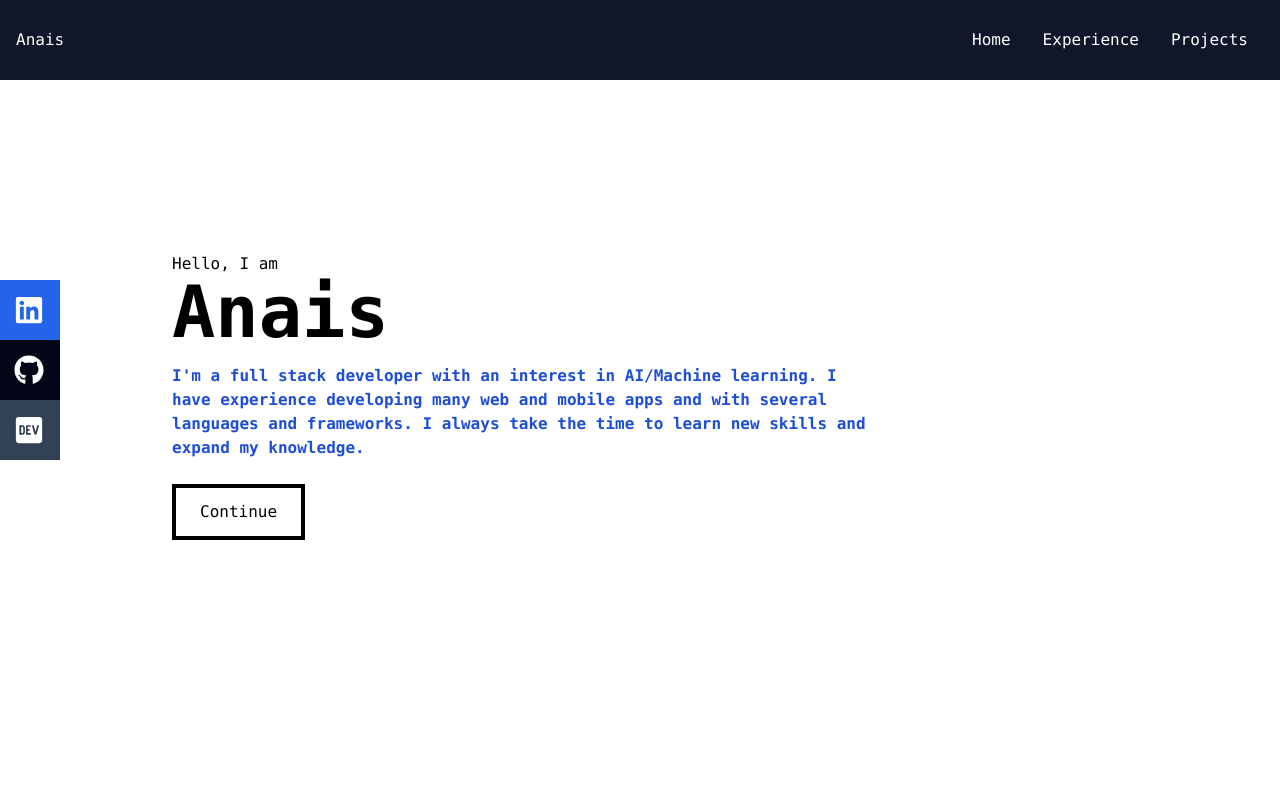
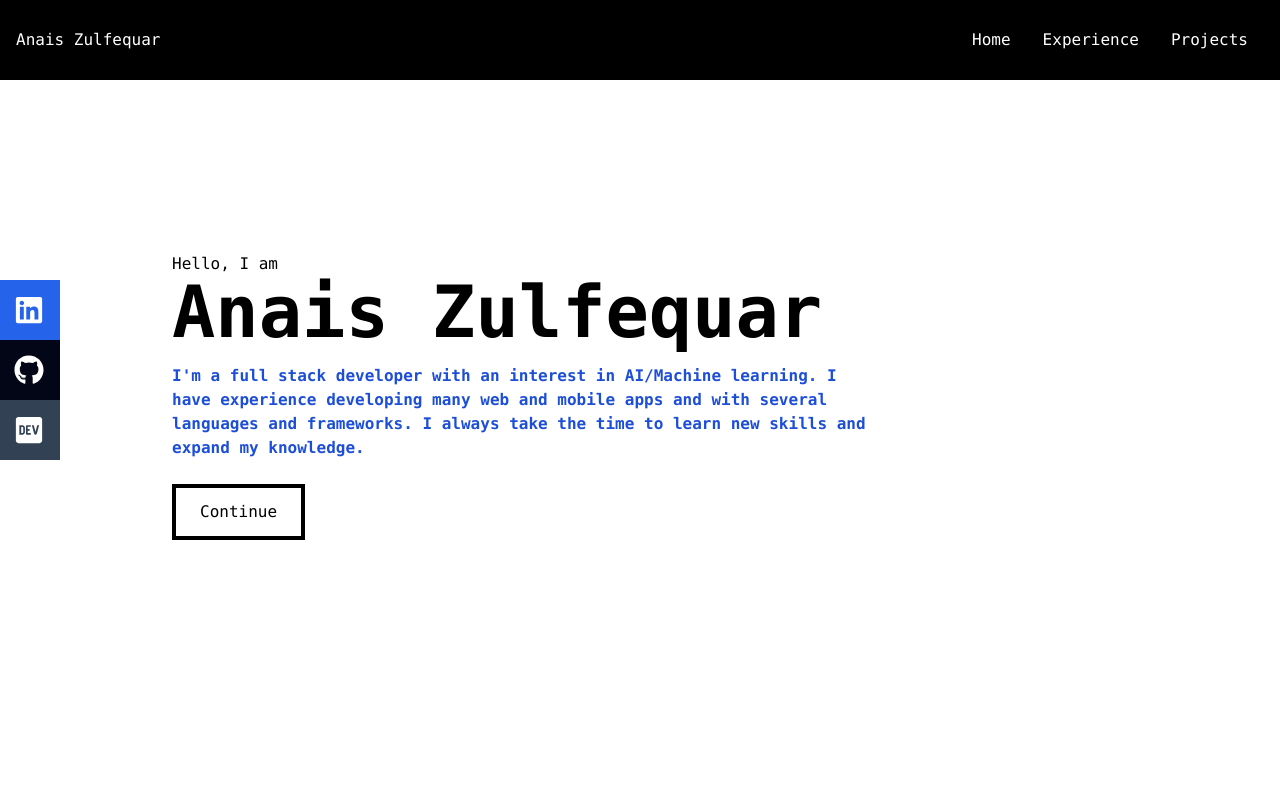
Before and after one commit to Anais-Z/Portfolio-Website, a React (Create React App) app: page / in a window 1280 px wide. Shown: the top 800 px of the page. Built offline with nearby package versions, Linux system fonts and the light colour scheme.

Commit message:
Added last name

```diff
--- a/src/components/Home.js
+++ b/src/components/Home.js
@@ -8,7 +8,7 @@ const Home = () => {
       {/** Container */}
       <div className='max-w-[1000px] mx-auto px-8 flex flex-col justify-center h-full'>
         <p className='text-black'>Hello, I am</p>
-        <h1 className='text-4xl sm:text-7xl font-bold text-black'>Anais</h1>
+        <h1 className='text-4xl sm:text-7xl font-bold text-black'>Anais Zulfequar</h1>
         <h2 className='text-blue-700 font-bold py-4 max-w-[700px]'>I'm a full stack developer with an interest in
           AI/Machine learning. I have experience developing many web and mobile apps and with several languages and frameworks.
           I always take the time to learn new skills and expand my knowledge.
--- a/src/components/Navbar.js
+++ b/src/components/Navbar.js
@@ -10,9 +10,9 @@ const Navbar = () => {
     const handleClick = () => setNav(!nav)
 
   return (
-    <div className='fixed w-full h-[80px] flex justify-between items-center px-4 bg-slate-900 text-white'>
+    <div className='fixed w-full h-[80px] flex justify-between items-center px-4 bg-black text-white'>
         <div>
-            <p style={{width: '90px'}}>Anais</p>
+            <p>Anais Zulfequar </p>
         </div>
 
         {/* main menu */}
```
